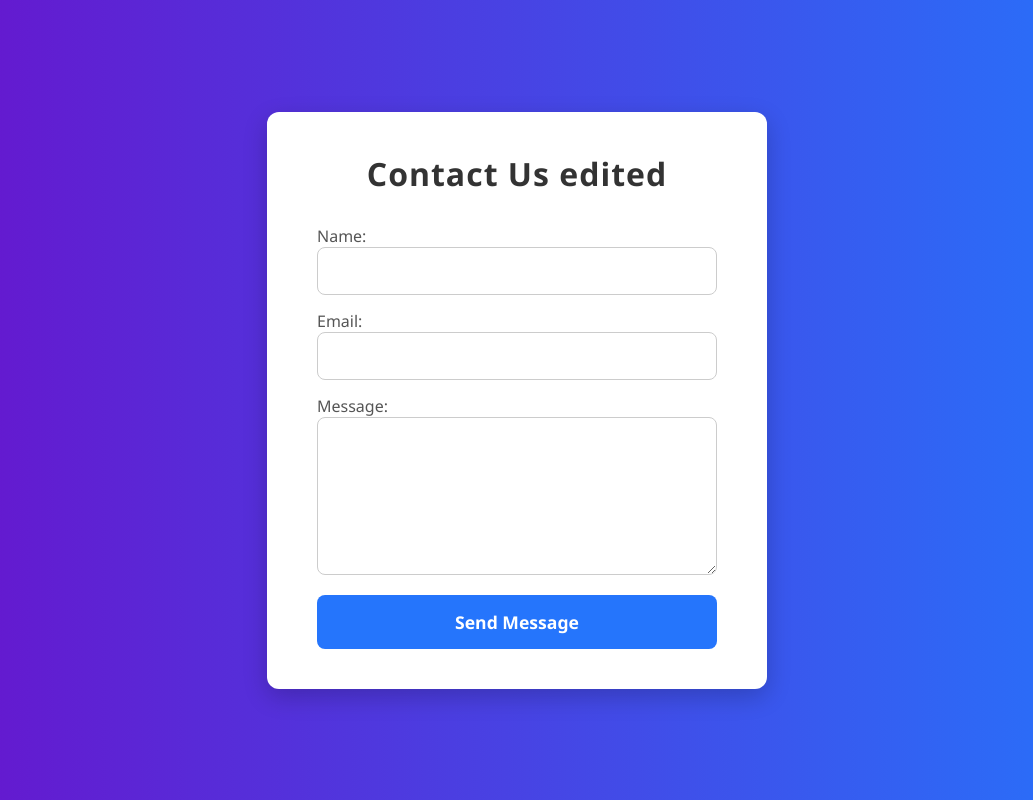
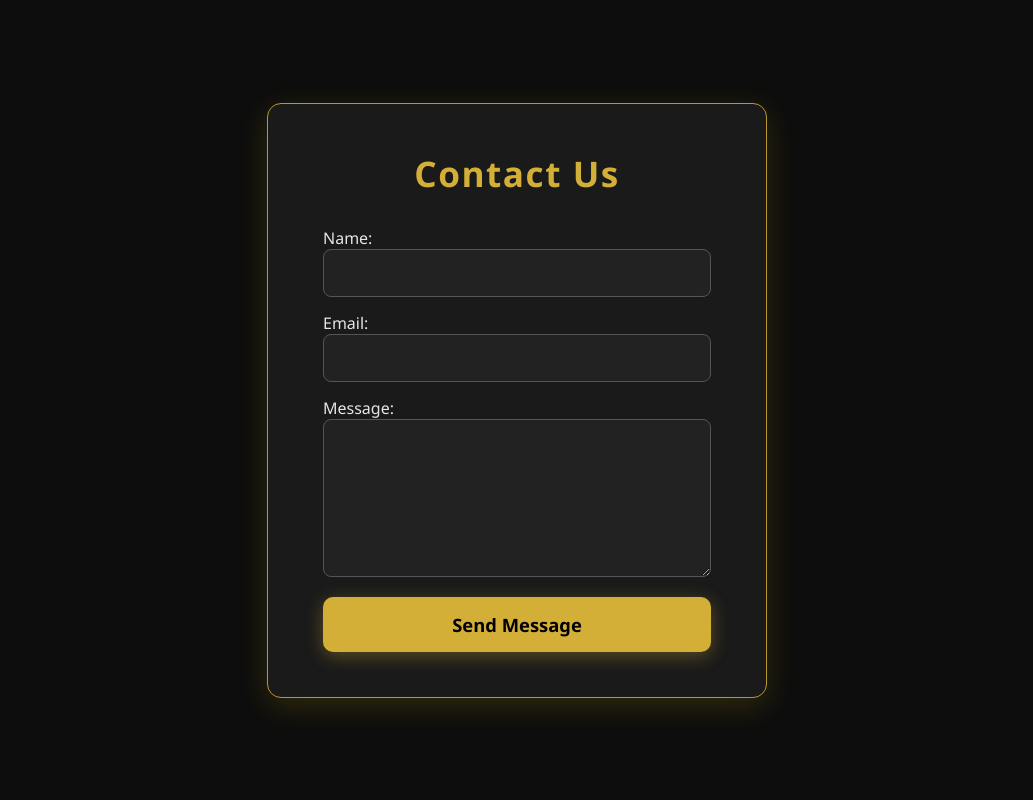
Before and after one commit to Raheeba-cloud/jenkin-pipeline, a PHP site: page / in a window 1280 px wide. Shown: the whole page, without its empty margins (123-1156 px from the left). Run offline with PHP 8.4, Linux system fonts and the light colour scheme.

Commit message:
theme changed

```diff
--- a/app/index.php
+++ b/app/index.php
@@ -8,6 +8,7 @@
   <title>MySite - Contact Form</title>
   <style>
     /* Reset default browser styles */
+/* Reset */
 * {
   margin: 0;
   padding: 0;
@@ -16,7 +17,7 @@
 }
 
 body {
-      background: linear-gradient(to right, #6a11cb, #2575fc);
+  background: #0d0d0d; /* Black luxury background */
   min-height: 100vh;
   display: flex;
   justify-content: center;
@@ -24,27 +25,31 @@
   padding: 20px;
 }
 
+/* Form */
 .form-container {
-      background: #fff;
-      padding: 40px 50px;
-      border-radius: 12px;
-      box-shadow: 0 8px 25px rgba(0,0,0,0.2);
+  background: #1a1a1a;
+  padding: 45px 55px;
+  border-radius: 14px;
+  border: 1px solid #b9972d; /* Gold border */
+  box-shadow: 0 8px 30px rgba(255, 215, 0, 0.15);
   width: 100%;
   max-width: 500px;
 }
 
 h1 {
   text-align: center;
-      color: #333;
+  color: #d4af37;
   margin-bottom: 30px;
-      font-size: 2em;
-      letter-spacing: 1px;
+  font-size: 2.2em;
+  font-weight: 700;
+  letter-spacing: 1.5px;
 }
 
+/* Inputs */
 label {
   display: block;
   margin-bottom: 15px;
-      color: #555;
+  color: #e6e6e6;
   font-weight: 500;
 }
 
@@ -53,53 +58,53 @@
 textarea {
   width: 100%;
   padding: 12px 15px;
-      border: 1px solid #ccc;
+  border: 1px solid #555;
   border-radius: 8px;
   font-size: 1em;
+  color: #fff;
+  background: #222;
   transition: 0.3s;
 }
 
-    input[type="text"]:focus,
-    input[type="email"]:focus,
+input:focus,
 textarea:focus {
-      border-color: #2575fc;
+  border-color: #d4af37;
   outline: none;
-      box-shadow: 0 0 8px rgba(37, 117, 252, 0.3);
+  box-shadow: 0 0 12px rgba(212, 175, 55, 0.4);
 }
 
+/* Button */
 button {
   width: 100%;
   padding: 15px;
-      background: #2575fc;
-      color: #fff;
-      font-size: 1.1em;
+  background: #d4af37;
+  color: #000;
+  font-size: 1.15em;
   font-weight: bold;
   border: none;
-      border-radius: 8px;
+  border-radius: 10px;
   cursor: pointer;
-      transition: 0.3s;
+  transition: 0.35s ease-in-out;
+  box-shadow: 0 4px 18px rgba(212,175,55,0.35);
 }
 
 button:hover {
-      background: #6a11cb;
-      transform: translateY(-2px);
-      box-shadow: 0 4px 12px rgba(0,0,0,0.2);
+  background: #b9972d;
+  transform: translateY(-4px) scale(1.02); /* Hover animation */
+  box-shadow: 0 6px 25px rgba(212,175,55,0.5);
 }
 
-    textarea {
-      resize: vertical;
-    }
-
+/* Responsive */
 @media (max-width: 600px) {
   .form-container {
-        padding: 30px 20px;
+    padding: 35px 25px;
   }
 }
   </style>
 </head>
 <body>
   <div class="form-container">
-    <h1>Contact Us edited</h1>
+    <h1>Contact Us</h1>
     <form method="POST" action="/submit.php">
       <label>Name:
         <input type="text" name="name" required>
```
Lines whose indentation alone changed are shown as unchanged.
